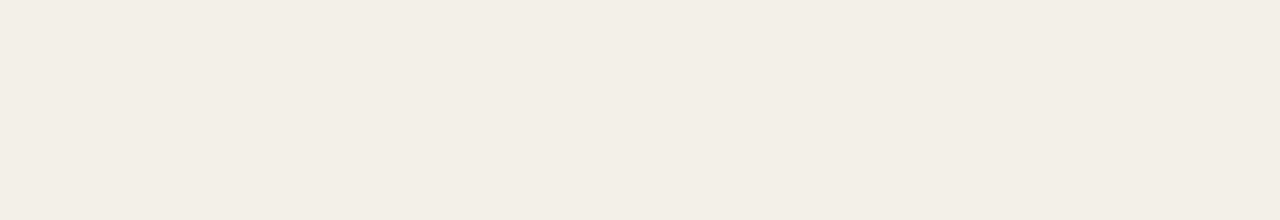
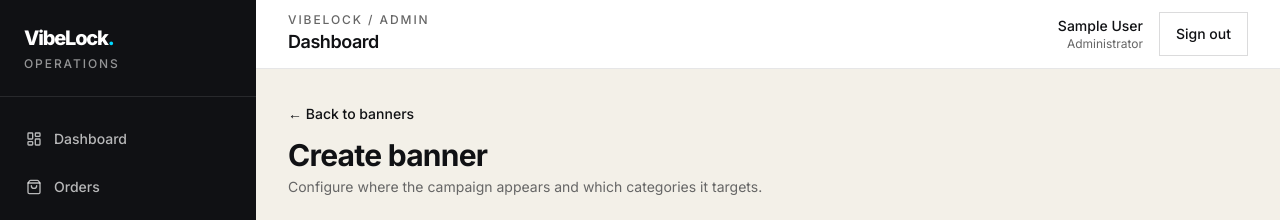
Before and after one commit to saddaulsiam/vibelock-web, a Next.js app: page /admin/banners/new in a window 1280 px wide. Before the commit this address had no page. Shown: the top 220 px of the page. Built offline with nearby package versions, Linux system fonts and the light colour scheme; no server answers; the database is empty; sample sign-in values are in the browser's storage.

Commit message:
feat: page

```diff
--- /dev/null
+++ b/src/app/(protected)/admin/banners/new/page.tsx
@@ -0,0 +1,10 @@
+import Link from "next/link";
+import { BannerForm } from "@/components/admin/banner-form";
+import prisma from "@/lib/prisma/client";
+import { requireRole } from "@/lib/auth/authorization";
+
+export default async function NewBannerPage() {
+  await requireRole("ADMIN");
+  const categories = await prisma.category.findMany({ select: { id: true, name: true, slug: true }, orderBy: { name: "asc" } });
+  return <div className="max-w-4xl space-y-6"><div><Link href="/admin/banners" className="text-sm font-medium hover:underline">← Back to banners</Link><h1 className="mt-3 text-3xl font-bold tracking-tight">Create banner</h1><p className="mt-1 text-sm text-muted-foreground">Configure where the campaign appears and which categories it targets.</p></div><div className="border bg-white p-5 sm:p-7"><BannerForm categories={categories} /></div></div>;
+}
```
